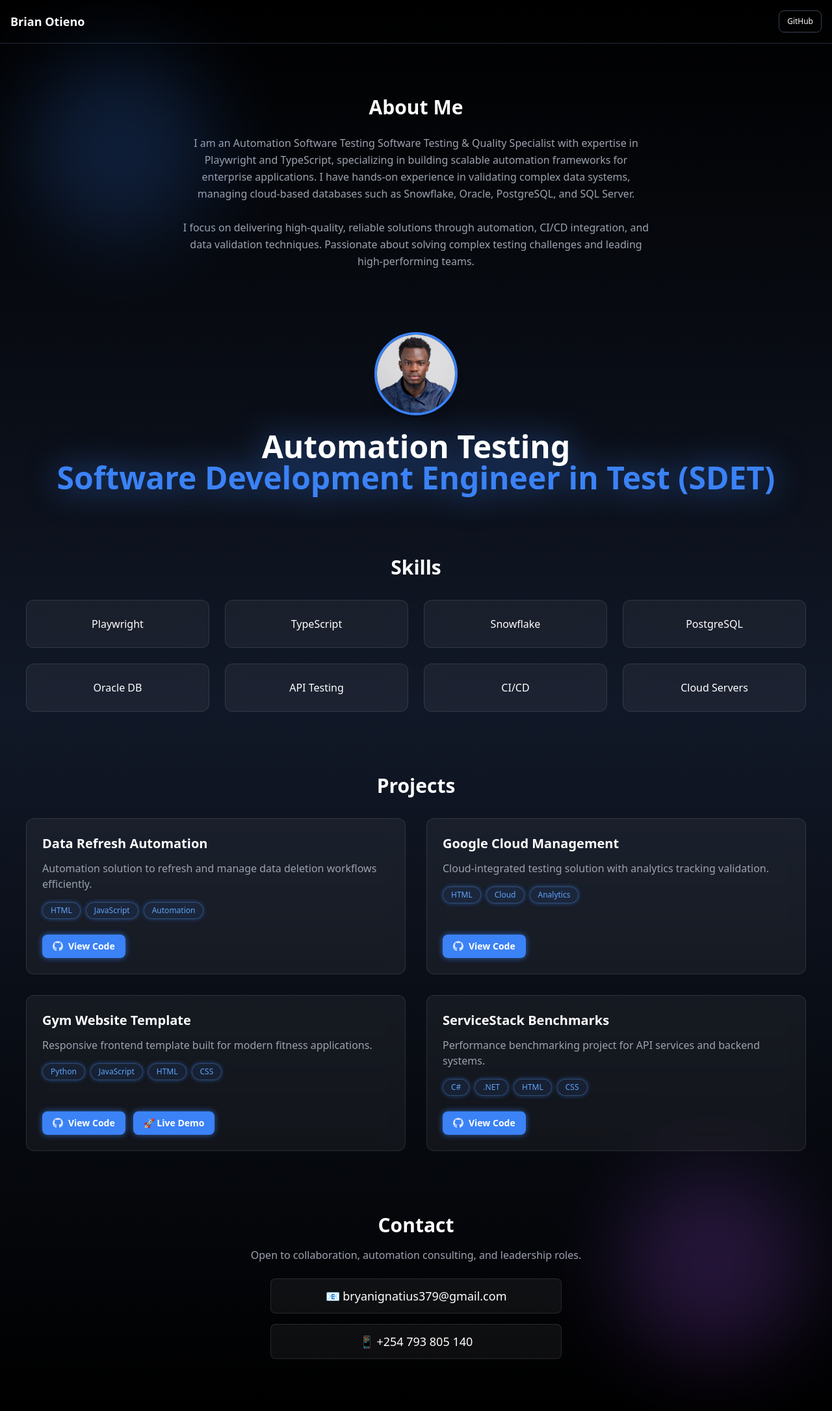
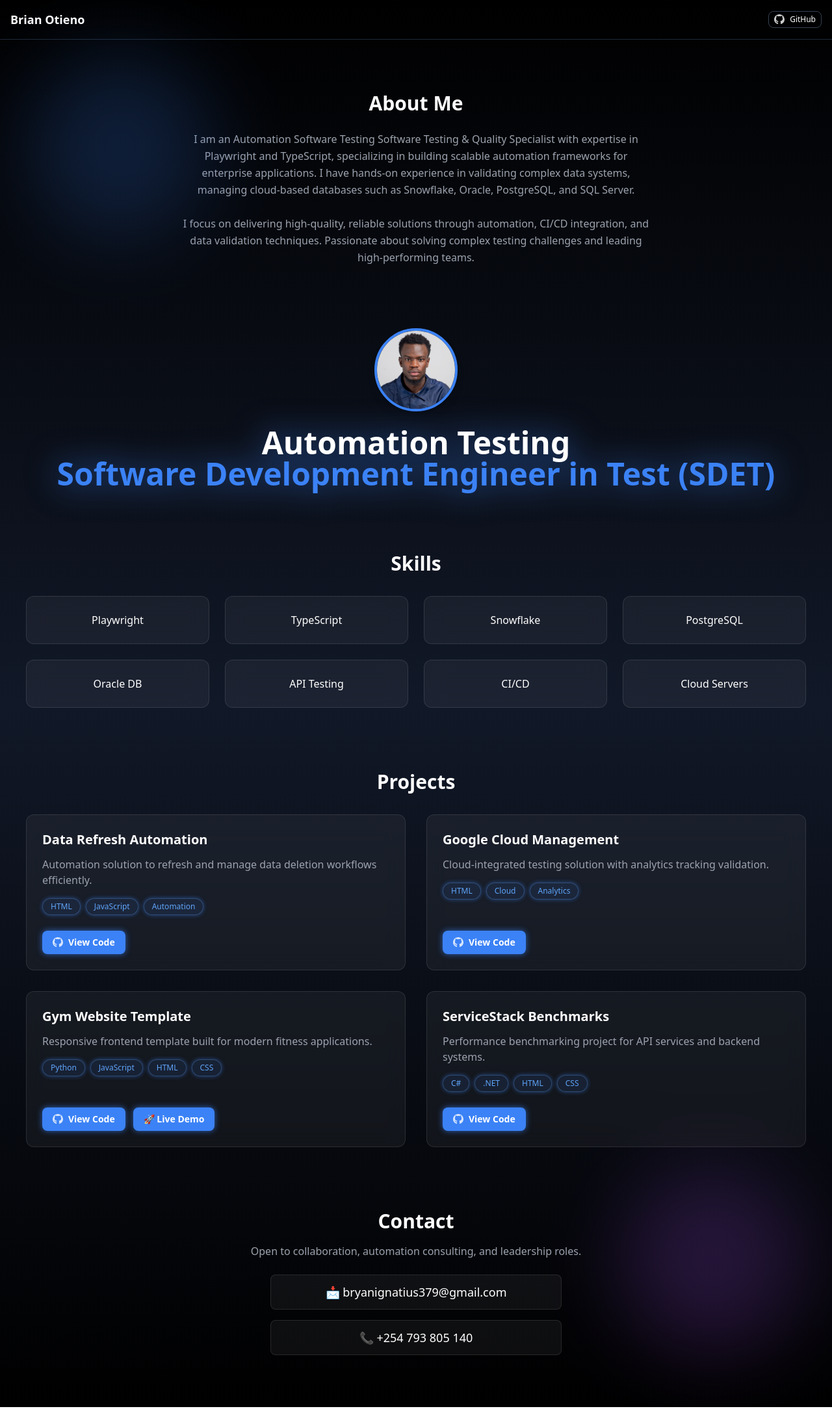
Before and after one commit to Rawal-Brian/briano.dev, a React (Vite) app: page / in a window 1280 px wide. Shown: the whole page at 65% size. Built offline with nearby package versions, Linux system fonts and the light colour scheme.

Commit message:
GitHub icon update

```diff
--- a/src/App.tsx
+++ b/src/App.tsx
@@ -20,9 +20,20 @@ export default function App() {
           href="https://github.com/Rawal-Brian"
           target="_blank"
           rel="noopener noreferrer"
-          className="shrink-0 border border-gray-700 px-3 py-2 text-xs rounded-lg hover:bg-blue-500 hover:text-black transition"
+          className="shrink-0 flex items-center gap-2 border border-gray-700 px-2 py-1 text-xs rounded-lg hover:bg-blue-500 hover:text-black transition"
         >
-          GitHub
+          <svg
+            xmlns="http://www.w3.org/2000/svg"
+            width="16"
+            height="16"
+            viewBox="0 0 24 24"
+            fill="currentColor"
+            className="text-white/80"
+          >
+            <path d="M12 0C5.37 0 0 5.37 0 12C0 16.97 3.438 21.157 8.205 22.385C8.805 22.498 9.025 22.127 9.025 21.77C9.025 21.447 9.012 20.385 9.008 19.11C5.672 19.843 4.968 17.726 4.968 17.726C4.422 16.341 3.633 15.957 3.633 15.957C2.545 15.213 3.717 15.229 3.717 15.229C4.922 15.313 5.555 16.466 5.555 16.466C6.625 18.301 8.362 17.771 9.05 17.465C9.158 16.69 9.468 16.164 9.81 15.864C7.145 15.559 4.344 14.532 4.344 9.933C4.344 8.623 4.813 7.551 5.579 6.711C5.455 6.408 5.043 5.187 5.696 3.535C5.696 3.535 6.704 3.213 8.997 4.765C9.979 4.498 11.003 4.362 12.027 4.356C13.051 4.362 14.075 4.498 15.057 4.765C17.35 3.213 18.358 3.535 18.358 3.535C19.011 5.187 18.599 6.408 18.475 6.711C19.241 7.551 19.71 8.623 19.71 9.933C19.71 14.543 16.904 15.556 14.234 15.852C14.666 16.223 15.057 16.954 15.057 18.074C15.057 19.679 15.043 21.338 15.043 21.77C15.043 22.13 15.261 22.503 15.865 22.385C20.565 21.154 24 16.97 24 12C24 5.37 18.63 0 12 0Z" />
+          </svg>
+
+          <span>GitHub</span>
         </a>
       </nav>
 
@@ -231,17 +242,19 @@ export default function App() {
           {/* EMAIL */}
           <a
             href="mailto:bryanignatius379@gmail.com"
-            className="block text-base md:text-lg bg-white/5 border border-white/10 rounded-lg py-3 px-4 hover:bg-blue-500 hover:scale-105 transition block relative z-50"
+            rel="noopener noreferrer"
+            className="shrink-0 block text-base md:text-lg bg-white/5 border border-white/10 rounded-lg py-3 px-4 hover:bg-blue-500 hover:scale-105 transition block relative z-50"
           >
-            📧 bryanignatius379@gmail.com
+            📩 bryanignatius379@gmail.com
           </a>
 
           {/* PHONE */}
           <a
             href="tel:+254793805140"
-            className="block text-base md:text-lg bg-white/5 border border-white/10 rounded-lg py-3 px-4 hover:bg-blue-500 hover:scale-105 transition block relative z-50"
+            rel="noopener noreferrer"
+            className=" shrink-0 block text-base md:text-lg bg-white/5 border border-white/10 rounded-lg py-3 px-4 hover:bg-blue-500 hover:scale-105 transition block relative z-50"
           >
-            📱 +254 793 805 140
+            📞 +254 793 805 140
           </a>
 
         </div>
```
